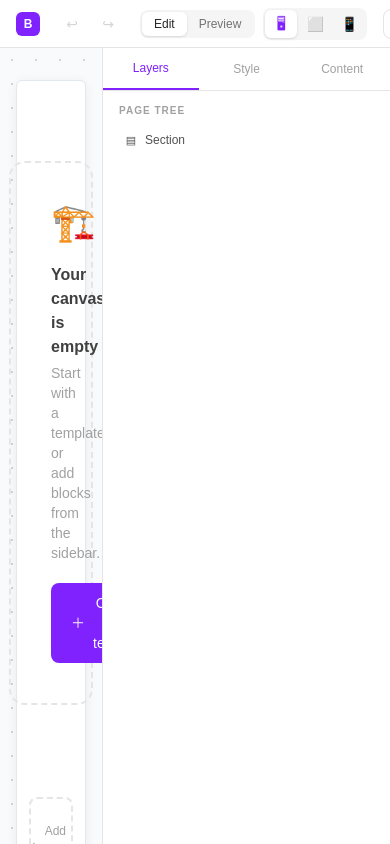
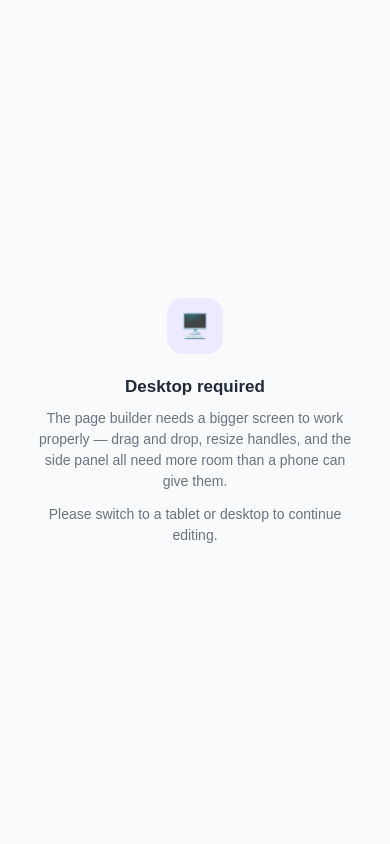
Before and after one commit to amirekhi/PageBuilder, a Next.js app: page /builder in a window 390 px wide. Built offline with nearby package versions, Linux system fonts and the light colour scheme.

Commit message:
add mobile view blocker  gate

```diff
--- a/app/builder/page.tsx
+++ b/app/builder/page.tsx
@@ -6,11 +6,16 @@ import { ControlPanel } from '@/builder/ControlPanel'
 import { TopBar } from '@/builder/TopBar'
 import { MediaPickerModal } from '@/builder/MediaPickerModal'
 import { ImageEditorModal } from '@/builder/ImageEditorModal'
+import { MobileBlockModal } from '@/builder/MobileBlockModal'
+import { useIsViewportTooNarrow } from '@/builder/useViewportGate'
 
 export default function BuilderPage() {
   const mode   = useBuilderStore(s => s.mode)
   const nodes  = useBuilderStore(s => s.nodes)
   const rootId = useBuilderStore(s => s.rootId)
+  const tooNarrow = useIsViewportTooNarrow()
+
+  if (tooNarrow) return <MobileBlockModal />
 
   return (
     <div style={{ height: '100vh', display: 'flex', flexDirection: 'column', overflow: 'hidden', background: '#f9fafb' }}>
@@ -25,8 +30,6 @@ export default function BuilderPage() {
         </main>
         {mode === 'edit' && <ControlPanel />}
       </div>
-
-      {/* Mounted once, controlled entirely via store state */}
       <MediaPickerModal />
       <ImageEditorModal />
     </div>
--- /dev/null
+++ b/builder/MobileBlockModal.tsx
@@ -0,0 +1,46 @@
+'use client'
+
+export function MobileBlockModal() {
+  return (
+    <div
+      style={{
+        position: 'fixed',
+        inset: 0,
+        zIndex: 999999,
+        background: '#f9fafb',
+        display: 'flex',
+        flexDirection: 'column',
+        alignItems: 'center',
+        justifyContent: 'center',
+        padding: '2rem',
+        textAlign: 'center',
+      }}
+    >
+      <div
+        style={{
+          width: 56,
+          height: 56,
+          borderRadius: 16,
+          background: '#ede9fe',
+          display: 'flex',
+          alignItems: 'center',
+          justifyContent: 'center',
+          fontSize: 24,
+          marginBottom: 20,
+        }}
+      >
+        🖥️
+      </div>
+      <h1 style={{ fontSize: 17, fontWeight: 600, color: '#1f2937', marginBottom: 8 }}>
+        Desktop required
+      </h1>
+      <p style={{ fontSize: 14, color: '#6b7280', maxWidth: 320, lineHeight: 1.5 }}>
+        The page builder needs a bigger screen to work properly — drag and drop, resize
+        handles, and the side panel all need more room than a phone can give them.
+      </p>
+      <p style={{ fontSize: 14, color: '#6b7280', maxWidth: 320, lineHeight: 1.5, marginTop: 12 }}>
+        Please switch to a tablet or desktop to continue editing.
+      </p>
+    </div>
+  )
+}
--- /dev/null
+++ b/builder/useViewportGate.ts
@@ -0,0 +1,18 @@
+
+import { useEffect, useState } from 'react'
+
+const MIN_WIDTH = 768
+
+export function useIsViewportTooNarrow() {
+  const [tooNarrow, setTooNarrow] = useState(false)
+
+  useEffect(() => {
+    const mq = window.matchMedia(`(max-width: ${MIN_WIDTH - 1}px)`)
+    const update = () => setTooNarrow(mq.matches)
+    update()
+    mq.addEventListener('change', update)
+    return () => mq.removeEventListener('change', update)
+  }, [])
+
+  return tooNarrow
+}
```
